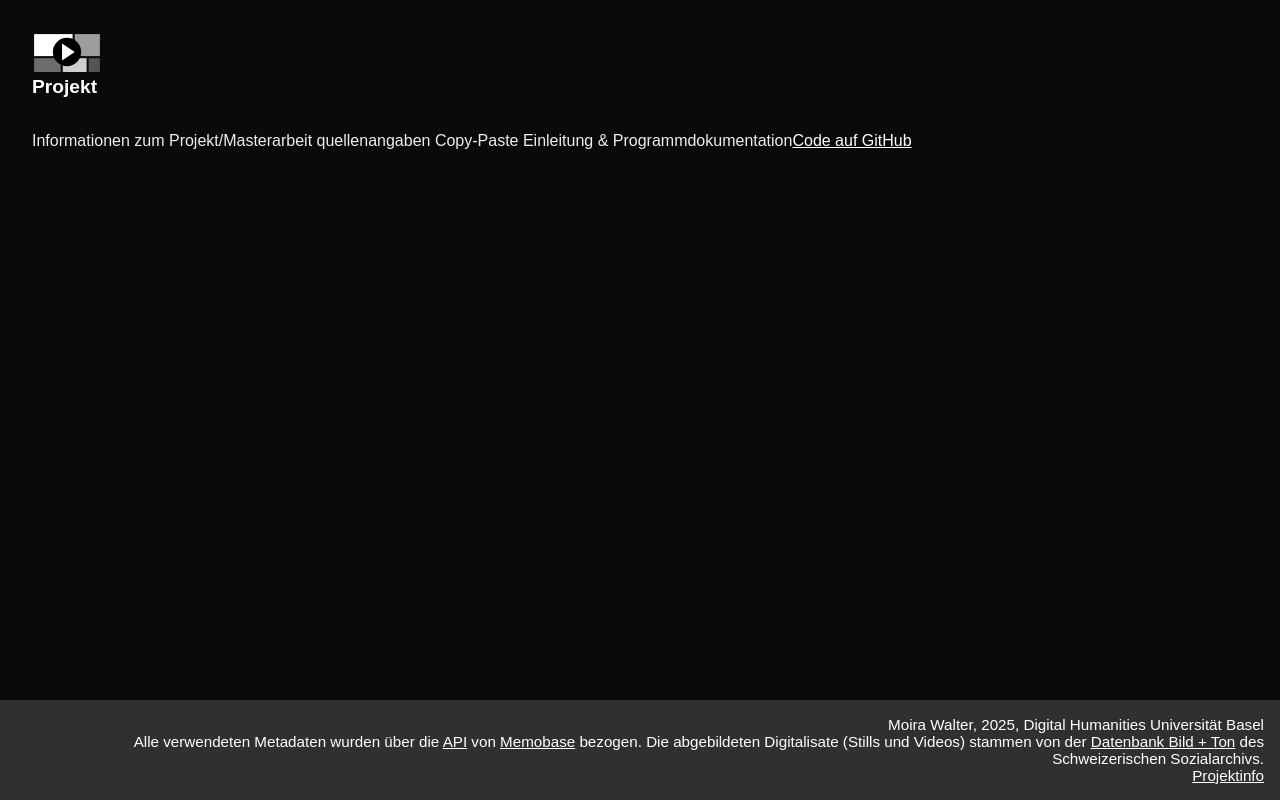
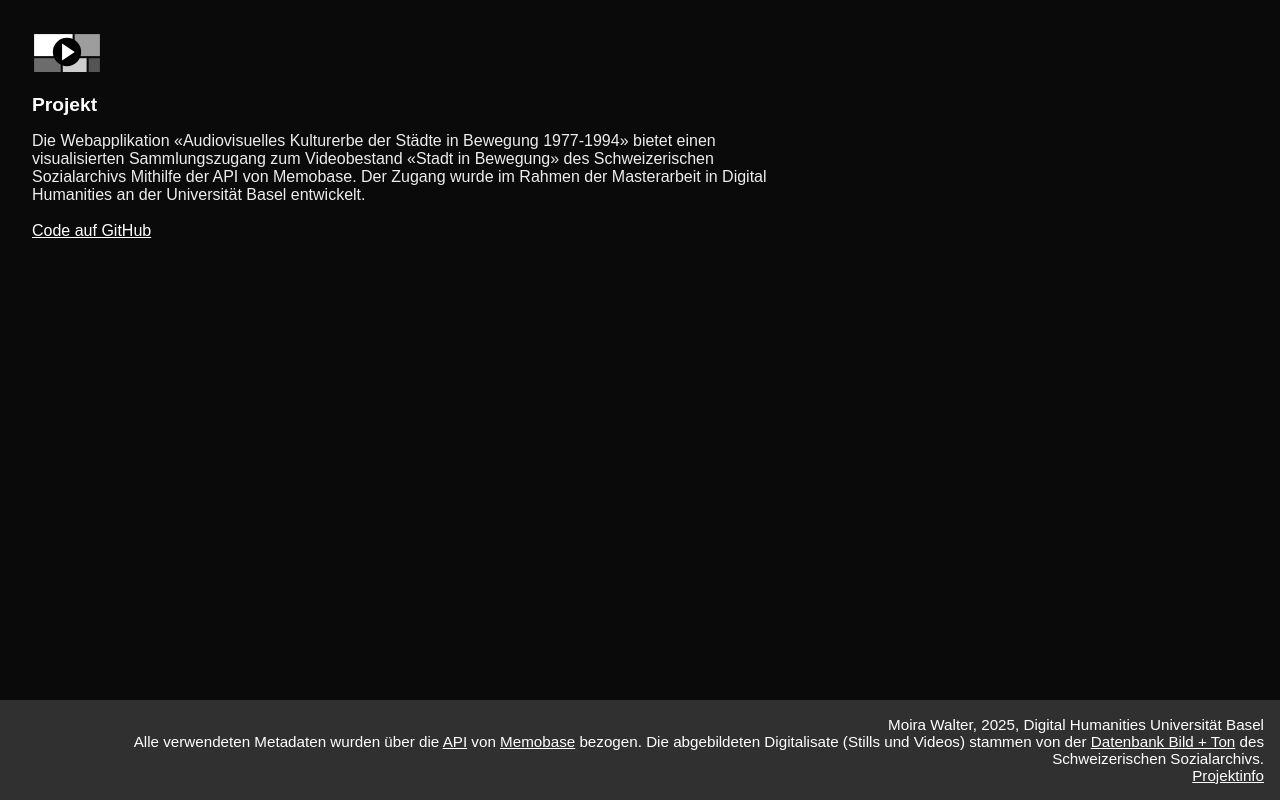
Before and after one commit to klotho17/stadt-in-bewegung, a Next.js app: page /projekt in a window 1280 px wide. Built offline with nearby package versions, Linux system fonts and the light colour scheme.

Commit message:
add site description, remove unused import d3

```diff
--- a/app/globals.css
+++ b/app/globals.css
@@ -42,6 +42,7 @@ html, body {
 footer {
   flex-shrink: 0;
 }
+
 
 /* Links and underline decorations */
 
@@ -141,6 +142,7 @@ li {
 /* ----- Project Page projekt-page ----- */
 .project-page {
   padding: 2rem;
+  padding-right: 40%;
 }
 
 /* ----- Footer ----- */
--- a/app/page.js
+++ b/app/page.js
@@ -9,7 +9,7 @@ import YearRangeSlider from './components/YearRangeSlider'
 import { useSearchParams } from 'next/navigation';
 import { useEffect, useRef, useState } from 'react';
 import { useRouter } from 'next/navigation';
-import { filter } from 'd3';
+//import { filter } from 'd3';
 
 export default function StartPage() {
   const [objects, setObjects] = useState(null);
--- a/app/projekt/page.js
+++ b/app/projekt/page.js
@@ -7,15 +7,19 @@ export default function ProjectPage() {
       <Link href="/">
         <ProjectIcon width={70} height={40} />
       </Link>
+      <div>
       <br />
       <h1>Projekt</h1>
+      </div>
+      <div>
+      <p>Die Webapplikation «Audiovisuelles Kulturerbe der Städte in Bewegung 1977-1994» bietet einen visualisierten Sammlungszugang zum Videobestand «Stadt in Bewegung» des Schweizerischen Sozialarchivs Mithilfe der API von Memobase.
+        Der Zugang wurde im Rahmen der Masterarbeit in Digital Humanities an der Universität Basel entwickelt.
+      </p>
       <br />
       <p>
-        Informationen zum Projekt/Masterarbeit
-        quellenangaben
-        Copy-Paste Einleitung & Programmdokumentation
         <Link href="https://github.com/klotho17/stadt-in-bewegung" target="_blank">Code auf GitHub</Link>
       </p>
+      </div>
     </div>
   );
 }
```
